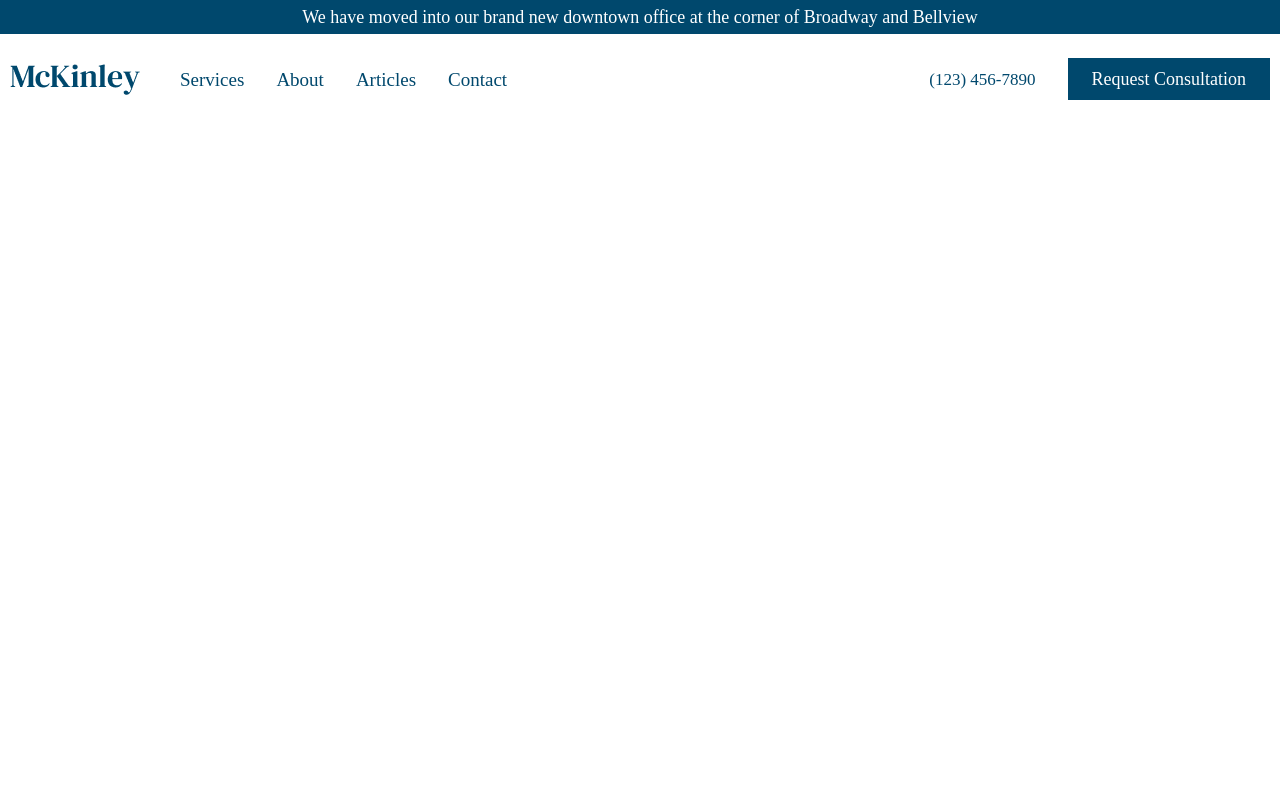
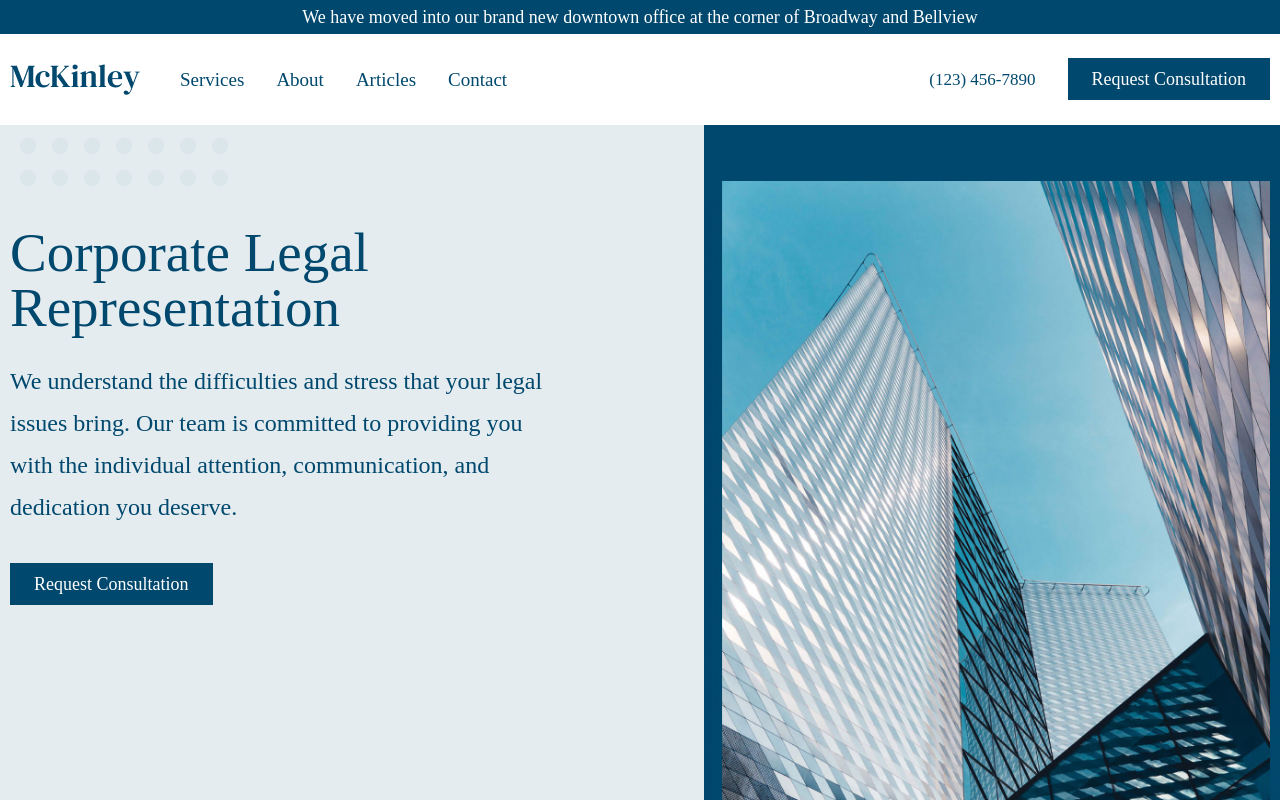
Before and after one commit to AnOnyM-03-03/McKinley, a Vue app: page / in a window 1280 px wide. Shown: the top 800 px of the page. Built offline with nearby package versions, Linux system fonts and the light colour scheme.

Commit message:
home page of the site

```diff
--- a/src/App.vue
+++ b/src/App.vue
@@ -1,7 +1,8 @@
 <template>
 
     <div>
-        <navigation></navigation>
+        <navigation/>
+        <mainScreen/>
     </div>
 
 </template>
@@ -10,11 +11,13 @@
 
 import buttons from './components/buttons.vue'
 import navigation from './components/nav.vue'
+import mainScreen from './components/main-screen.vue'
 
 export default{
     components: {
         buttons,
-        navigation
+        navigation,
+        mainScreen,
     },
 
 data(){
@@ -27,6 +30,7 @@ return{ }
 
 </script>
 
-<style scoped>
+<style lang="scss" scoped>
+
 
 </style>
--- /dev/null
+++ b/src/components/main-screen.vue
@@ -0,0 +1,104 @@
+<template>
+    <section class="mainScreen">
+        <div class="container">
+            <div class="content">
+                <div class="content-left">
+                    <h1 class="content-left__title">Corporate Legal Representation</h1>
+                    <p class="content-left__text">
+                        We understand the difficulties and stress that your legal issues bring. Our team is committed to providing you with the individual attention, communication, and dedication you deserve.
+                    </p>
+                    <buttons></buttons>
+                </div>
+                    <div class="content-right">
+                        <div class="content-right__bg-image"></div>
+                    <img src="../images/background.png" alt="city" class="content-right__image">
+                    </div>
+            </div>
+        </div>
+    </section>
+
+</template>
+
+<script>
+
+import buttons from './buttons.vue'
+
+export default{
+    components:{buttons},
+
+data(){
+
+return{ }
+
+},
+
+}
+
+</script>
+
+<style lang="scss" scoped>
+    .mainScreen{
+        background-color: #E4ECF0;
+        position: relative;
+        background-image: url(../images/dotts.png);
+        background-position: 20px -27%;
+        background-repeat: no-repeat;
+        margin-bottom: 100px;
+    }
+    .content{
+        display: flex;
+
+        &-left{
+            margin-right: 112px;
+
+            &__title{
+                margin-top: 100px;
+                font-size: 55px;
+                margin-bottom: 25px;
+                max-width: 394px;
+            }
+            &__text{
+                font-size: 24px;
+                margin-bottom: 35px;
+                max-width: 563px;
+                line-height: 42px;
+            }
+
+        }
+
+        &-right{
+
+
+            &__bg-image{
+                background-color: #00486D;
+               position: absolute;
+               width: 576px;
+               height: 753px;
+               right: 0;
+
+               &::before{
+                content: '';
+                position: relative;
+                background-image: url(../images/dotts.png);
+                background-repeat: no-repeat;
+                background-position: 0 0;
+               }
+
+
+            }
+
+            &__image{
+                // z-index: 2;
+                position: relative;
+                right: -22px;
+                top: 56px;
+                height: 753px;
+
+
+            }
+
+        }
+    }
+
+
+</style>
--- a/src/components/nav.vue
+++ b/src/components/nav.vue
@@ -32,9 +32,8 @@ export default{
 </script>
 
 <style lang="scss" scoped>
-    $basic-color:#00486D;
     .up{
-        background-color:$basic-color ;
+        background-color:#00486D ;
         color: white;
         text-align: center;
         padding: 8px 0;
```
